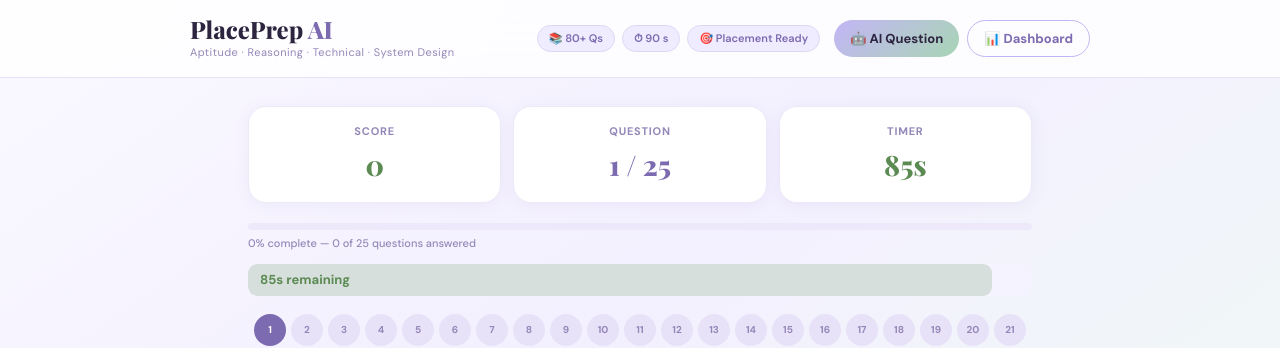
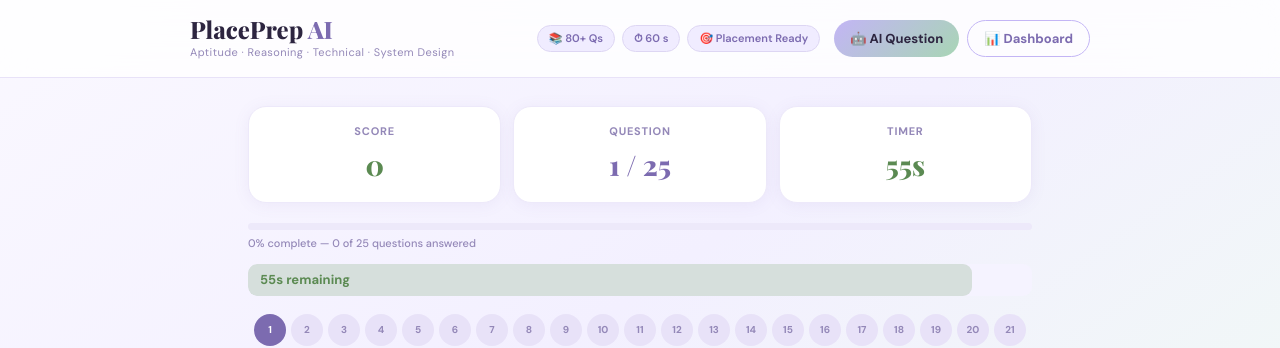
Before and after one commit to DhanushMadhyasta/placeprep-ai, a Next.js app: page /quiz in a window 1280 px wide. Shown: the top 348 px of the page. Built offline with nearby package versions, Linux system fonts and the light colour scheme.

Commit message:
Updated timer

```diff
--- a/app/quiz/page.tsx
+++ b/app/quiz/page.tsx
@@ -67,7 +67,7 @@
   const [attempts, setAttempts] = useState(0);
   const [message, setMessage] = useState("");
   const [showNext, setShowNext] = useState(false);
-  const [timeLeft, setTimeLeft] = useState(90);
+  const [timeLeft, setTimeLeft] = useState(60);
   const [aiLoading, setAiLoading] = useState(false);
   const [aiError, setAiError] = useState("");
 
@@ -120,7 +120,7 @@
 
   const nextQuestion = () => {
     setCurrentQuestion((p) => p + 1);
-    setSelected(""); setAttempts(0); setMessage(""); setShowNext(false); setTimeLeft(90);
+    setSelected(""); setAttempts(0); setMessage(""); setShowNext(false); setTimeLeft(60);
   };
 
   const handleAIQuestion = async () => {
@@ -216,7 +216,7 @@
           </div>
           <div style={s.badgeRow}>
             <span style={s.badge}>📚 80+ Qs</span>
-            <span style={s.badge}>⏱ 90 s</span>
+            <span style={s.badge}>⏱ 60 s</span>
             <span style={s.badge}>🎯 Placement Ready</span>
           </div>
           <div style={s.headerBtns}>
@@ -263,7 +263,7 @@
 
         {/* Timer strip */}
         <div style={s.timerStrip}>
-          <div style={{ ...s.timerFill, width: `${(timeLeft / 90) * 100}%`, background: timerColor }} />
+          <div style={{ ...s.timerFill, width: `${(timeLeft / 60) * 100}%`, background: timerColor }} />
           <span style={{ ...s.timerLabel, color: timerColor }}>{timeLeft}s remaining</span>
         </div>
 
```
